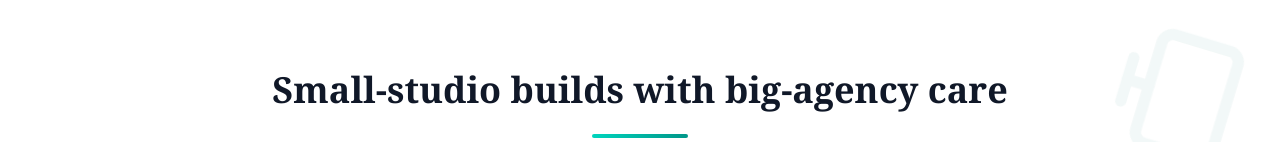
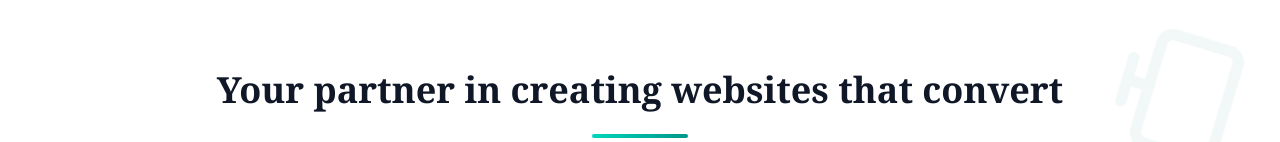
Before and after one commit to ioanap98/epitomeandco, a Next.js app: page / in a window 1280 px wide. Shown: the part 810-952 px from the top of the page. Built offline with nearby package versions, Linux system fonts and the light colour scheme; a web font is replaced by a local one.

Commit message:
Fixed 15

```diff
--- a/app/page.tsx
+++ b/app/page.tsx
@@ -335,7 +335,7 @@ const [emailCopied, setEmailCopied] = React.useState(false);
             className="text-center mb-16"
           >
             <h2 className="font-serif text-3xl sm:text-4xl font-bold text-gray-900 mb-6">
-              Small-studio builds with big-agency care
+              Your partner in creating websites that convert
             </h2>
             <div className="w-24 h-1 bg-gradient-to-r from-teal-400 to-teal-600 mx-auto rounded-full"></div>
           </motion.div>
```
